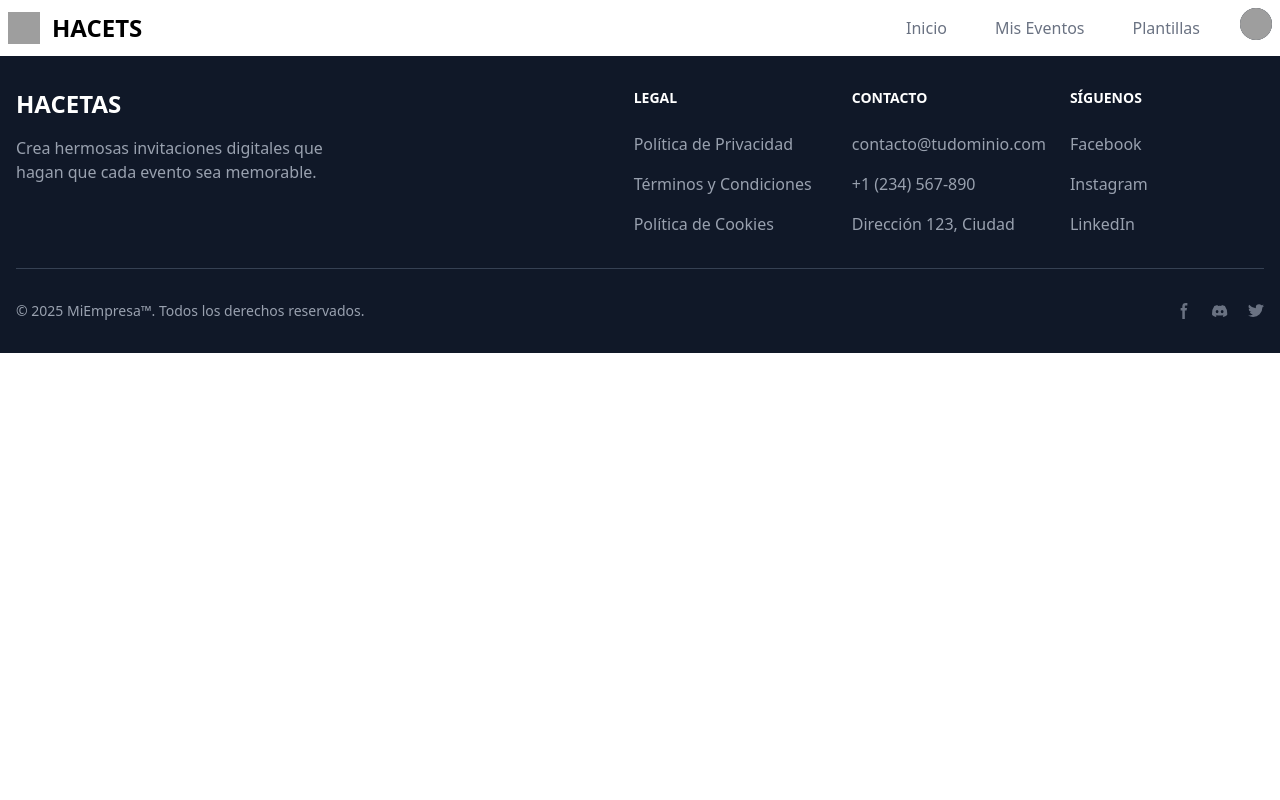
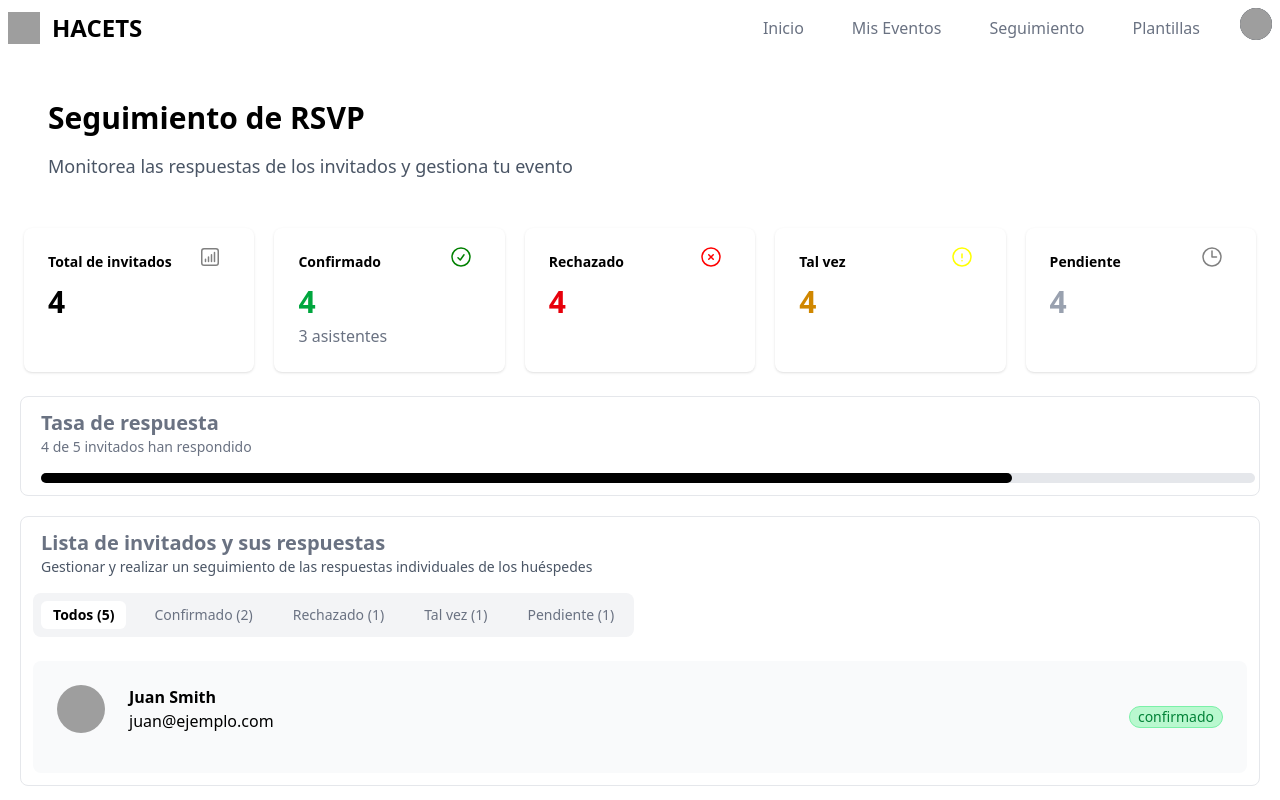
Before and after one commit to YIRIBET/Integradora9B, a React (Vite) app in the folder frontend/: page /traking in a window 1280 px wide. Shown: the top 800 px of the page. Built offline with nearby package versions, Linux system fonts and the light colour scheme; grey boxes are pictures that could not be loaded.

Commit message:
IC-16 Page Traking

```diff
--- a/frontend/src/App.jsx
+++ b/frontend/src/App.jsx
@@ -13,6 +13,7 @@ import Templates from './Pages/User/Templates'
 import Profile from './Pages/User/Profile'
 import React from 'react'
 import MyEvent from './Pages/User/MyEvents'
+import Traking from './Pages/User/Traking'
 
 
 function App() {
@@ -27,6 +28,7 @@ function App() {
         <Route path="/templates" element={<Templates />} />
         <Route path="/profile" element={<Profile />} />
         <Route path="/mis-eventos" element={<MyEvent />} />
+        <Route path="/traking" element={<Traking />} />
         {/* otras rutas  */}
       </Routes>
       <Footer />
--- a/frontend/src/Components/Navbar.jsx
+++ b/frontend/src/Components/Navbar.jsx
@@ -77,6 +77,14 @@ const Navbar = () => {
                 </li>
                 <li>
                   <Link
+                    to="/traking"
+                    className="block py-3 px-4 text-gray-500 rounded hover:bg-gray-100 md:hover:bg-gray-100/10 md:hover:text-pink-700 md:p-2 dark:text-white md:dark:hover:text-pink-500 dark:hover:bg-gray-700 dark:hover:text-white"
+                  >
+                   Seguimiento
+                  </Link>
+                </li>
+                <li>
+                  <Link
                     to="/home"
                     className="block py-3 px-4 text-gray-500  rounded hover:bg-gray-100 md:hover:bg-gray-100/10 md:hover:text-pink-700 md:p-2 dark:text-white md:dark:hover:text-pink-500 dark:hover:bg-gray-700 dark:hover:text-white"
                   >
--- a/frontend/src/Pages/User/Templates.jsx
+++ b/frontend/src/Pages/User/Templates.jsx
@@ -4,6 +4,7 @@ function Templates() {
     return (
         <div>
             <h1>Templates Page</h1>
+            <div className=""></div>
         </div>
     );
 }
--- a/frontend/src/Pages/User/Traking.jsx
+++ b/frontend/src/Pages/User/Traking.jsx
@@ -1,11 +1,210 @@
-import React from 'react';
+import React, { useState } from "react";
 
 function Traking() {
-    return (
+  const [selected, setSelected] = useState("todos");
+
+  const statuses = [
+    { label: "Todos", value: "todos", count: 5 },
+    { label: "Confirmado", value: "confirmado", count: 2 },
+    { label: "Rechazado", value: "rechazado", count: 1 },
+    { label: "Tal vez", value: "talvez", count: 1 },
+    { label: "Pendiente", value: "pendiente", count: 1 },
+  ];
+
+  return (
+    <div>
+      {/* Encabezado */}
+      <div className="cols-2 grid grid-cols-1 md:grid-cols-2 gap-4 m-6">
         <div>
-            <h1>Traking Page</h1>
+          <h1 className="text-3xl font-bold mb-4 mt-5 ml-6">
+            Seguimiento de RSVP
+          </h1>
+          <p className="text-lg text-gray-600 mb-6 ml-6">
+            Monitorea las respuestas de los invitados y gestiona tu evento
+          </p>
         </div>
-    );
+        <div className="flex justify-end items-center"></div>
+      </div>
+
+      {/* Tarjetas resumen */}
+      <div className="grid grid-cols-1 sm:grid-cols-2 md:grid-cols-3 lg:grid-cols-5 gap-5 m-6">
+        <div className="bg-white rounded-lg shadow p-6 flex flex-col items-start">
+          <span className="font-bold text-sm">Total de invitados</span>
+          <div className="flex items-center ml-auto">
+            <svg
+              xmlns="http://www.w3.org/2000/svg"
+              fill="none"
+              viewBox="0 0 24 24"
+              stroke-width="1.5"
+              stroke="gray"
+              class="size-6 mt-[-30px] me-2 text-gray-500"
+            >
+              <path
+                stroke-linecap="round"
+                stroke-linejoin="round"
+                d="M7.5 14.25v2.25m3-4.5v4.5m3-6.75v6.75m3-9v9M6 20.25h12A2.25 2.25 0 0 0 20.25 18V6A2.25 2.25 0 0 0 18 3.75H6A2.25 2.25 0 0 0 3.75 6v12A2.25 2.25 0 0 0 6 20.25Z"
+              />
+            </svg>
+
+          </div>
+          <span className="text-3xl font-bold mb-1 mt-3">4</span>
+        </div>
+        <div className="bg-white rounded-lg shadow p-6 flex flex-col items-start">
+          <span className="font-bold text-sm">Confirmado</span>
+          <div className="flex items-center ml-auto">
+             <svg
+              xmlns="http://www.w3.org/2000/svg"
+              fill="none"
+              viewBox="0 0 24 24"
+              stroke-width="1.5"
+              stroke="green"
+              class="size-6 mt-[-30px] me-2"
+
+            >
+              <path
+                stroke-linecap="round"
+                stroke-linejoin="round"
+                d="M9 12.75 11.25 15 15 9.75M21 12a9 9 0 1 1-18 0 9 9 0 0 1 18 0Z"
+              />
+            </svg>
+          </div>
+          <span className="text-3xl font-bold mb-1 text-green-600 mt-3">4</span>
+          <span className="text-gray-500">3 asistentes</span>
+        </div>
+        <div className="bg-white rounded-lg shadow p-6 flex flex-col items-start">
+          <span className="font-bold text-sm">Rechazado</span>
+          <div className="flex items-center ml-auto">
+            <svg
+              xmlns="http://www.w3.org/2000/svg"
+              fill="none"
+              viewBox="0 0 24 24"
+              stroke-width="1.5"
+              stroke="red"
+              class="size-6 mt-[-30px] me-2 text-gray-500"
+            >
+              <path
+                stroke-linecap="round"
+                stroke-linejoin="round"
+                d="m9.75 9.75 4.5 4.5m0-4.5-4.5 4.5M21 12a9 9 0 1 1-18 0 9 9 0 0 1 18 0Z"
+              />
+            </svg>
+          </div>
+          <span className="text-3xl font-bold mb-1 text-red-600 mt-3">4</span>
+        </div>
+        <div className="bg-white rounded-lg shadow p-6 flex flex-col items-start">
+          <span className="font-bold text-sm">Tal vez</span>
+          <div className="flex items-center ml-auto">
+            <svg
+              xmlns="http://www.w3.org/2000/svg"
+              fill="none"
+              viewBox="0 0 24 24"
+              stroke-width="1.5"
+              stroke="yellow"
+              class="size-6 mt-[-30px] me-2 text-gray-500"
+            >
+              <path
+                stroke-linecap="round"
+                stroke-linejoin="round"
+                d="M12 9v3.75m9-.75a9 9 0 1 1-18 0 9 9 0 0 1 18 0Zm-9 3.75h.008v.008H12v-.008Z"
+              />
+            </svg>
+          </div>
+          <span className="text-3xl font-bold mb-1 text-yellow-600 mt-3">
+            4
+          </span>
+        </div>
+        <div className="bg-white rounded-lg shadow p-6 flex flex-col items-start">
+          <span className="font-bold text-sm">Pendiente</span>
+          <div className="flex items-center ml-auto">
+            <svg
+              xmlns="http://www.w3.org/2000/svg"
+              fill="none"
+              viewBox="0 0 24 24"
+              stroke-width="1.5"
+              stroke="gray"
+              class="size-6 mt-[-30px] me-2 text-gray-500"
+            >
+              <path
+                stroke-linecap="round"
+                stroke-linejoin="round"
+                d="M12 6v6h4.5m4.5 0a9 9 0 1 1-18 0 9 9 0 0 1 18 0Z"
+              />
+            </svg>
+          </div>
+          <span className="text-3xl font-bold mb-1 text-gray-400 mt-3">4</span>
+        </div>
+      </div>
+
+      {/* Barra de respuesta */}
+      <div className="rounded-lg border border-gray-200 m-5 p-3">
+        <p className="text-gray-500 font-bold text-xl ml-2">
+          Tasa de respuesta
+        </p>
+        <p className="text-gray-500 text-sm ml-2">
+          4 de 5 invitados han respondido
+        </p>
+        <div className="w-full bg-gray-200 rounded-full h-2.5 dark:bg-gray-700 mt-4 ml-2">
+          <div
+            className="bg-black h-2.5 rounded-full"
+            style={{ width: "80%" }}
+          ></div>
+        </div>
+      </div>
+
+      {/* Filtros tipo pestañas */}
+      <div className="rounded-lg border border-gray-200 m-5 p-3">
+        <p className="text-gray-500 font-bold text-xl ml-2">
+          Lista de invitados y sus respuestas
+        </p>
+        <p className="text-sm text-gray-600 mb-4 ml-2">
+          Gestionar y realizar un seguimiento de las respuestas individuales de
+          los huéspedes
+        </p>
+        <div className="flex gap-4 bg-gray-100 p-2 rounded-lg w-fit">
+          {statuses.map((status) => (
+            <button
+              key={status.value}
+              onClick={() => setSelected(status.value)}
+              className={`px-3 py-1 rounded-md text-sm transition-all
+                ${
+                  selected === status.value
+                    ? "bg-white font-bold text-black"
+                    : "text-gray-500 hover:text-black"
+                }`}
+            >
+              {status.label} ({status.count})
+            </button>
+          ))}
+        </div>
+
+        <div className="mt-6 flex bg-gray-50 p-6 rounded-lg">
+          <img
+            src="https://randomuser.me/api/portraits/women/45.jpg"
+            alt="Avatar de usuario"
+            className="w-12 h-12 rounded-full mb-4 object-cover"
+          />
+          <div>
+            <p className="font-bold ml-6">Juan Smith</p>
+            <p className=" ml-6">juan@ejemplo.com</p>
+          </div>
+          <div className="flex items-center ml-auto">
+            <button className="rounded-full p-2 py-0 border-1 border-green-300 bg-green-200 text-green-700 text-sm">
+              confirmado
+            </button>
+          </div>
+        </div>
+      </div>
+    </div>
+  );
 }
 
+// Subcomponente para las tarjetas
+const Card = ({ title, value, change }) => (
+  <div className="bg-white rounded-lg shadow p-6 flex flex-col items-start">
+    <span className="text-gray-500 text-sm mb-2">{title}</span>
+    <span className="text-3xl font-bold mb-1">{value}</span>
+    <span className="text-green-600 text-xs">{change}</span>
+  </div>
+);
+
 export default Traking;
```
